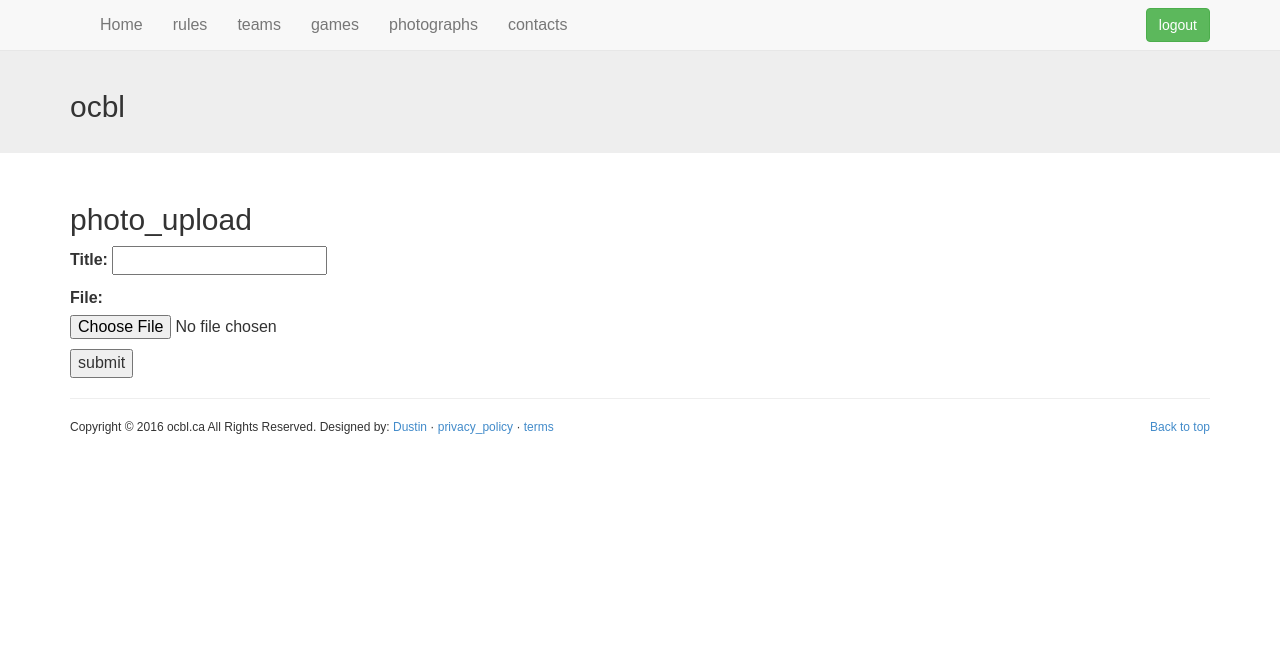
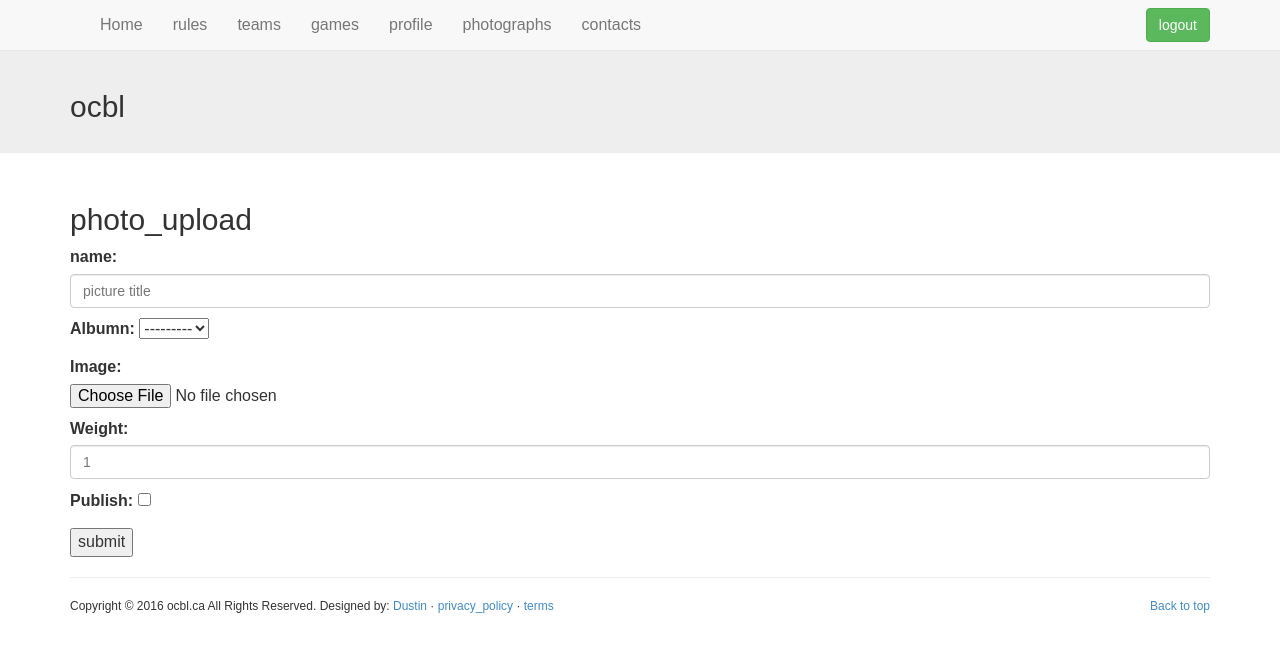
Before and after one commit to vollov/ocbl.ca, a Django app: page /content/upload/ in a window 1280 px wide. Shown: the top 652 px of the page. Run offline with Django 3.2, Linux system fonts and the light colour scheme; a user stored in the database is signed in; data comes from the database, SQL or seed files in the repository; data that the repository does not hold is empty; parts of the project's set-up code (start-up, migrations or seed data) failed here and were passed over; some libraries are stand-ins or nearby versions.

Commit message:
fixed the image database

```diff
--- a/django/app/urls.py
+++ b/django/app/urls.py
@@ -45,7 +45,7 @@ from django.conf import settings
 
 if settings.DEBUG:
     urlpatterns += static(settings.STATIC_URL, document_root=settings.STATIC_ROOT)
-
+    urlpatterns += static(settings.MEDIA_URL, document_root=settings.MEDIA_ROOT)
 # if settings.DEBUG:
 #     urlpatterns += [
 #         url((r'^media/(?P<path>.*)','django.views.static', {'document_root': settings.MEDIA_ROOT}),'serve')
--- a/django/content/forms.py
+++ b/django/content/forms.py
@@ -1,10 +1,27 @@
 from django import forms
+from django.utils.translation import ugettext as _
+from models import Image, Albumn
 
-from models import Image
+class UploadFileForm(forms.ModelForm):
 
-class UploadFileForm(forms.Form):
-    title = forms.CharField(max_length=50)
-    file = forms.FileField()
+    def __init__(self, *args, **kwargs):
+        super(UploadFileForm, self).__init__(*args, **kwargs)
+        self.fields['name'].label = _('name')
+
+    name = forms.CharField(max_length=50, required=True,widget=forms.TextInput(
+                    attrs={'class':'form-control',
+                           'placeholder' :'picture title',
+                    }))
+
+    albumn = forms.ModelChoiceField(queryset=Albumn.objects.all().order_by('name'), to_field_name='name')
+    image = forms.ImageField()
+    weight = forms.IntegerField(required=True,widget=forms.NumberInput(
+                    attrs={'class':'form-control',
+                           'placeholder' :'1',
+                    }))
+    active = forms.BooleanField(required=False,
+                                      initial=False,
+                                      label='Publish')
 
     class Meta:
         model = Image
--- a/django/content/models.py
+++ b/django/content/models.py
@@ -67,7 +67,7 @@ class SystemSetting(models.Model):
 #######################################################################
 # image module
 #######################################################################
-class Album(models.Model):
+class Albumn(models.Model):
     """
     container for a set of pictures
     """
@@ -80,16 +80,16 @@ class Album(models.Model):
 
     def save(self, *args, **kwargs):
         """
-        Create a album folder in settings.MEDIA_ROOT, before save
-        a new album into database.
+        Create a albumn folder in settings.MEDIA_ROOT, before save
+        a new albumn into database.
         """
-        logger.debug('album model save {0}'.format(__name__))
+        logger.debug('albumn model save {0}'.format(__name__))
 
         album_directory = os.path.join(settings.MEDIA_ROOT, self.slug)
         if not os.path.exists(album_directory):
             os.makedirs(album_directory)
 
-        super(Album, self).save(*args, **kwargs)
+        super(Albumn, self).save(*args, **kwargs)
 
     def __unicode__(self):
         return self.name
@@ -100,11 +100,11 @@ def image_upload_path(instance, filename):
     '''
     build image upload path
     e.g.
-    upload_path = album_name/f47ac10b-58cc-4372-a567-0e02b2c3d479.jpg
+    upload_path = album_slug/f47ac10b-58cc-4372-a567-0e02b2c3d479.jpg
     '''
     file_extension = filename.split('.')[-1]
     saved_name = "{}.{}".format(instance.image_key, file_extension)
-    return os.path.join(str(instance.album), saved_name)
+    return os.path.join(str(instance.albumn.slug), saved_name)
 
 class Image(models.Model):
     """
@@ -114,7 +114,7 @@ class Image(models.Model):
     #f47ac10b-58cc-4372-a567-0e02b2c3d479.jpg
     image_key = models.CharField(max_length=64, verbose_name=u"Activation key",
                  default=uuid.uuid4)
-    album = models.ForeignKey('Album')
+    albumn = models.ForeignKey('Albumn')
     image = models.ImageField(storage=OverwriteStorage(), upload_to=image_upload_path)
     created = models.DateTimeField(auto_now_add=True)
     active = models.BooleanField(default=True)
@@ -134,15 +134,15 @@ from django.db.models.signals import pre_delete, pre_save, post_delete
 from django.dispatch.dispatcher import receiver
 
 import shutil
-@receiver(post_delete, sender=Album)
+@receiver(post_delete, sender=Albumn)
 def auto_delete_album_on_delete(sender, instance, **kwargs):
     """Deletes file from filesystem
     when corresponding Album object is deleted.
     """
-    album_directory = os.path.join(settings.MEDIA_ROOT, instance.slug)
-    if os.path.exists(album_directory):
-        logger.debug('album on delete trigger delete folder {0}'.format(album_directory))
-        shutil.rmtree(album_directory)
+    albumn_directory = os.path.join(settings.MEDIA_ROOT, instance.slug)
+    if os.path.exists(albumn_directory):
+        logger.debug('albumn on delete trigger delete folder {0}'.format(albumn_directory))
+        shutil.rmtree(albumn_directory)
 
 @receiver(pre_delete, sender=Image)
 def auto_delete_image_on_delete(sender, instance, **kwargs):
--- a/django/content/storage.py
+++ b/django/content/storage.py
@@ -7,7 +7,7 @@ logger = logging.getLogger(__name__)
 
 class OverwriteStorage(FileSystemStorage):
 
-    def get_available_name(self, name):
+    def get_available_name(self, name, max_length):
         """Returns a filename that's free on the target storage system, and
         available for new content to be written to.
 
--- a/django/content/views.py
+++ b/django/content/views.py
@@ -1,12 +1,16 @@
 from django.shortcuts import render
 from forms import UploadFileForm
 from django.http import HttpResponseRedirect
+from django.db.models import ImageField
 
 def upload_photo(request):
     if request.method == 'POST':
-        form = UploadFileForm(request.POST, request.FILES)
-        if form.is_valid():
-            handle_uploaded_file(request.FILES['file'])
+        photo_form = UploadFileForm(request.POST, request.FILES)
+        if photo_form.is_valid():
+            image = photo_form.cleaned_data['image']
+            albumn = photo_form.cleaned_data['albumn']
+            photo_form.save()
+            handle_uploaded_file(request.FILES['image'], albumn)
             return HttpResponseRedirect('/game/photos/')
     else:
         photo_form = UploadFileForm()
@@ -19,5 +23,16 @@ def upload_photo(request):
 
     return render(request, 'upload.html', context)
 
-def handle_uploaded_file(file):
-    print file.name
+def handle_uploaded_file(file, albumn):
+    """upload_path = album_slug/f47ac10b-58cc-4372-a567-0e02b2c3d479.jpg"""
+
+    print 'file.name={0}, albumn.slug={1}'.format(file.name, albumn.slug)
+
+# use with to close the file automatically
+#     try:
+#         with open('some/file/name.txt', 'wb+') as destination:
+#             for chunk in f.chunks():
+#                 destination.write(chunk)
+#
+#     except IOError:
+#         print "Could not read file:", fName
--- a/django/game/models.py
+++ b/django/game/models.py
@@ -39,7 +39,7 @@ class Season(models.Model):
     def __unicode__(self):
         return self.name
 
-from content.models import Album
+from content.models import Albumn
 
 class Game(models.Model):
     id = models.CharField(max_length=64, primary_key=True, verbose_name=u"Activation key", default=uuid.uuid4)
@@ -58,7 +58,7 @@ class Game(models.Model):
     recorder=models.ForeignKey(Recorder, null=True)
     timer= models.ForeignKey(Timer, null=True)
 
-    album = models.ForeignKey(Album, null=True)
+    albumn = models.ForeignKey(Albumn, null=True)
 
     def __unicode__(self):
         return '{0} {1} vs {2}'.format(self.season.year, self.host.name,self.guest.name)
--- a/django/game/templates/games.html
+++ b/django/game/templates/games.html
@@ -63,7 +63,7 @@
 
 	  		</div>
 	  		<div class="col-xs-6 col-md-6">
-	 			<a class="btn btn-success" href="/game/{{game.id}}" role="button">{% trans "game_details" %} &raquo;</a>
+	 			<a class="btn btn-success" href="/game/score/{{game.id}}" role="button">{% trans "game_details" %} &raquo;</a>
 	  		</div>
 
   		</div>
--- a/django/game/urls.py
+++ b/django/game/urls.py
@@ -4,7 +4,8 @@ from game import views
 
 urlpatterns = [
     url(r'^$', views.games, name='games'),
-    url(r'^(?P<game_id>[^/]+)/$', views.game_score, name='game_score'),
-    url(r'^(?P<album_slug>[^/]+)/photo$', views.game_photo, name='game_photo'),
-    url(r'^photos$', views.photographs, name='photographs'),
+    url(r'^photos/$', views.photographs, name='photographs'),
+    url(r'^score/(?P<game_id>[^/]+)/$', views.game_score, name='game_score'),
+    url(r'^(?P<albumn_slug>[^/]+)/photo/$', views.game_photo, name='game_photo'),
+
 ]
--- a/django/templates/base.html
+++ b/django/templates/base.html
@@ -56,7 +56,10 @@
 					<li><a href="/rules">{% trans "rules" %}</a></li>
 					<li><a href="/team">{% trans "teams" %}</a></li>
 					<li><a href="/game">{% trans "games" %}</a></li>
-					<li><a href="/game/photos">{% trans "photographs" %}</a></li>
+					{% if user.is_authenticated %}
+					<li><a href="/profile">{% trans "profile" %}</a></li>
+					{% endif %}
+					<li><a href="/game/photos/">{% trans "photographs" %}</a></li>
 					<li><a href="/contacts">{% trans "contacts" %}</a></li>
 				</ul>
 
```
Also changed, not shown: django/content/admin.py (+6 -6 lines), django/game/service.py (+4 -4 lines), django/game/templates/photos.html (+12 -12 lines), django/game/views.py (+17 -12 lines), django/content/migrations/0003_albumn_image.py, django/content/migrations/0004_image_weight.py (deleted), django/game/migrations/0005_auto_20161104_1713.py, django/game/migrations/0006_game_album.py (deleted), django/locale/zh/LC_MESSAGES/django.po.
